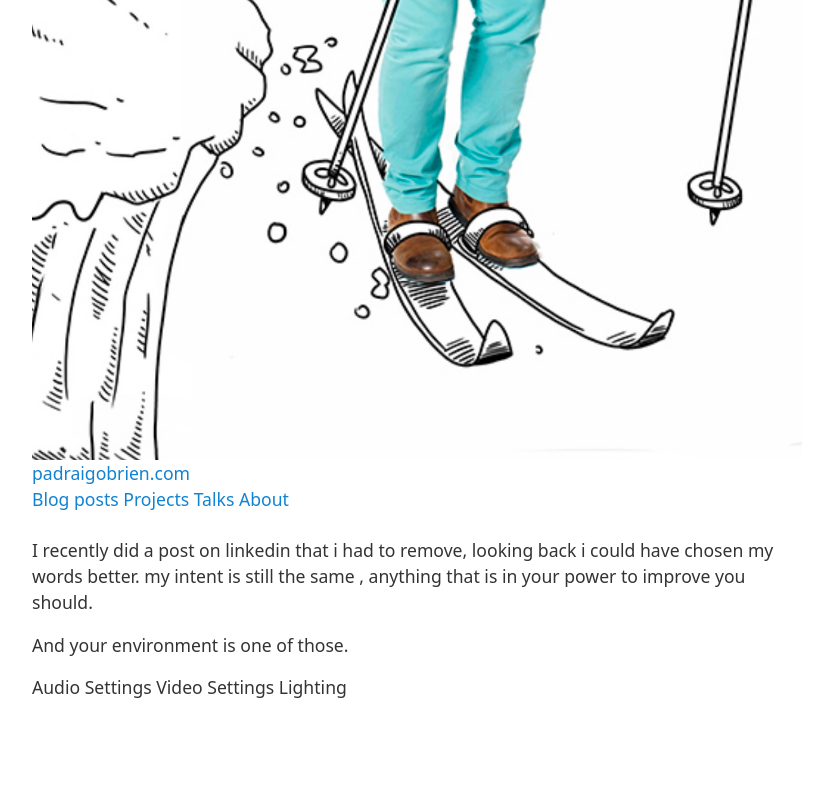
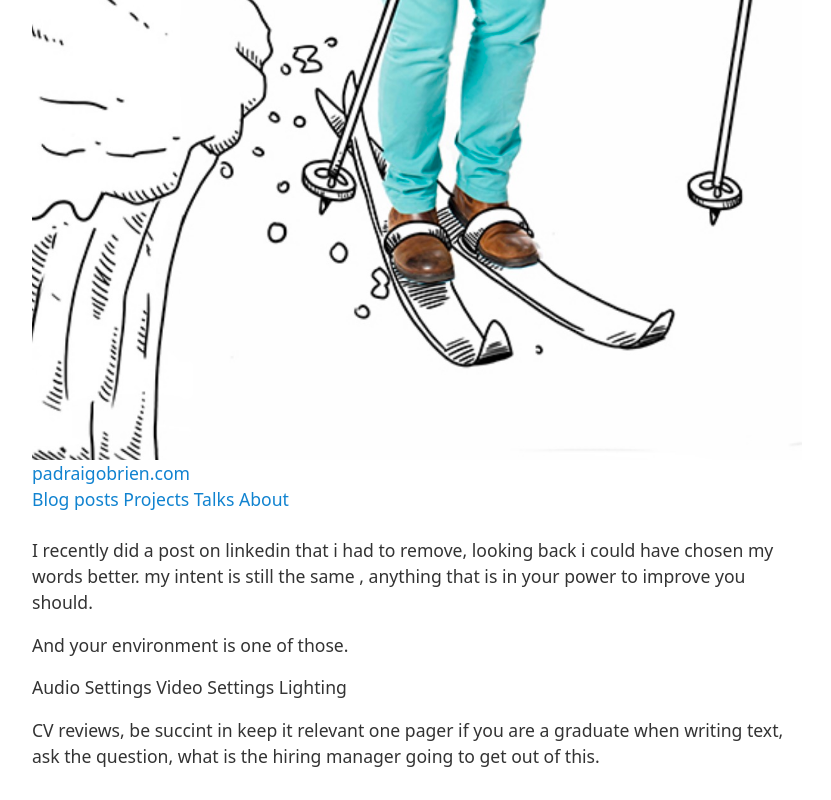
Before and after one commit to marekdano/padraigobrien.github.io, an Eleventy site: page src/posts/AWS learnings on network design.md in a window 1280 px wide. Shown: the part 712-1512 px from the top of the page, without its empty margins (223-1054 px from the left). Before the commit the page ends 1444 px from the top, so only its background shows below. Built offline with nearby package versions, Linux system fonts and the light colour scheme; Eleventy itself is replaced by a stand-in of ours; files that its build step writes are made by us from their sources; files whose address does not match are found by name; what @toycode/markdown-it-class, eleventy-plugin-reader-bar would draw is missing.

Commit message:
adding thoughts

```diff
--- a/src/posts/AWS learnings on network design.md
+++ b/src/posts/AWS learnings on network design.md
@@ -14,3 +14,9 @@ And your environment is one of those.
 Audio Settings
 Video Settings
 Lighting
+
+CV reviews,
+be succint in
+keep it relevant
+one pager if you are a graduate
+when writing text, ask the question, what is the hiring manager going to get out of this.
```
